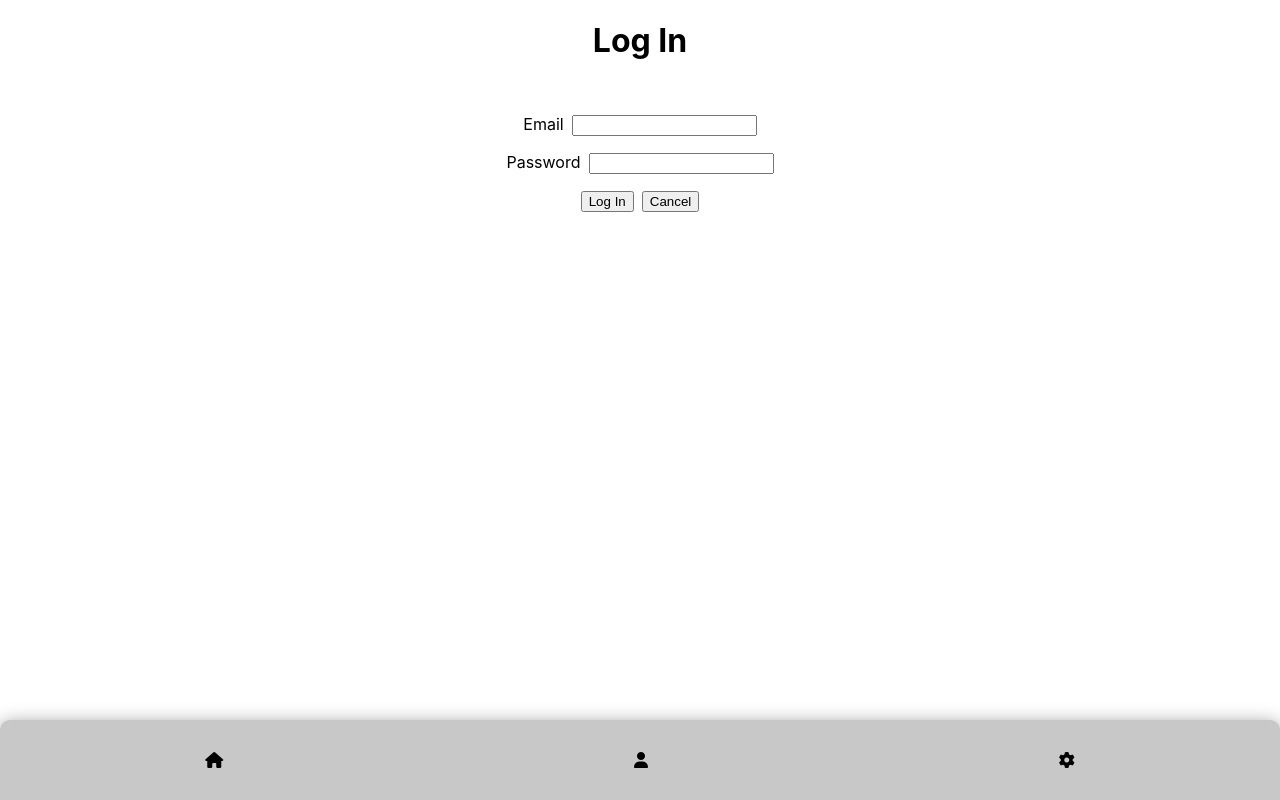
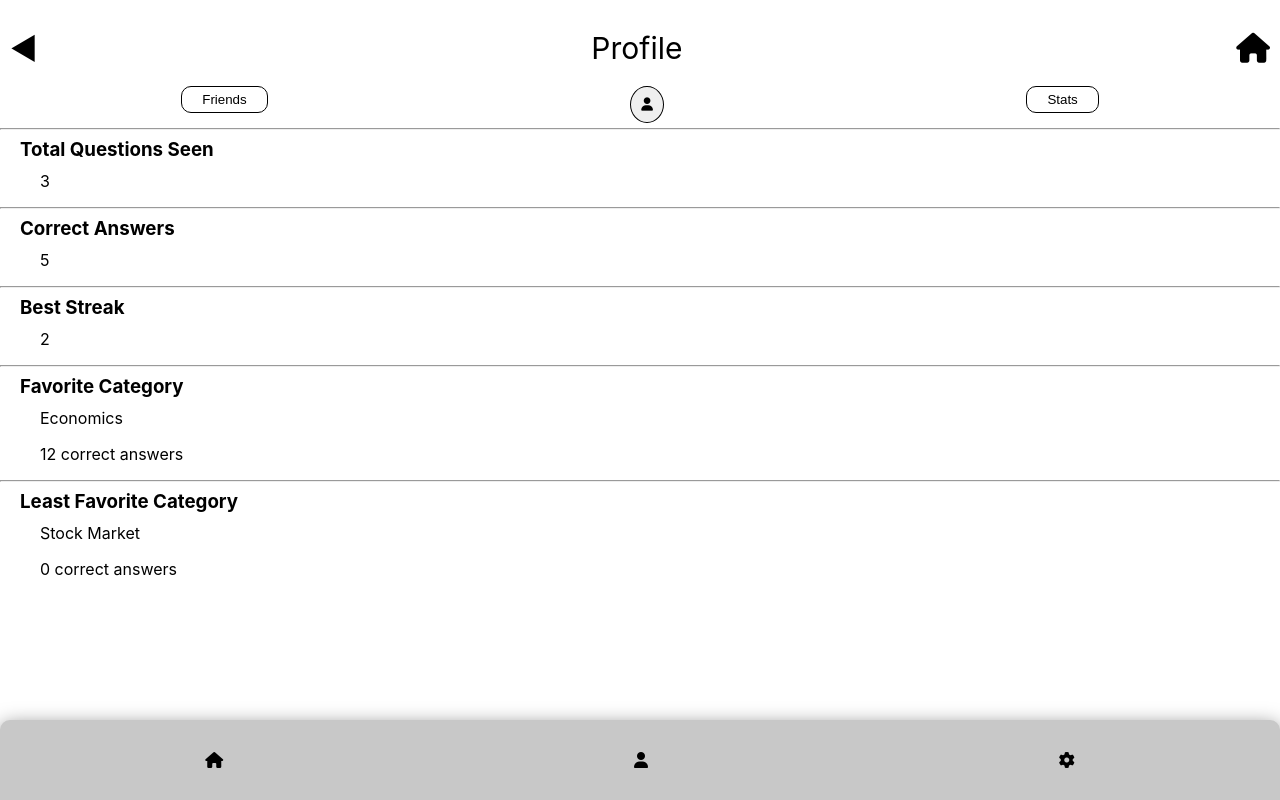
Before and after one commit to Cazier92/Money-Mania-Frontend, a React (Create React App) app: page /profile in a window 1280 px wide. Before the commit this address led to /login. Built offline with nearby package versions, Linux system fonts and the light colour scheme; no server answers.

Commit message:
built out friend list

```diff
--- a/src/App.jsx
+++ b/src/App.jsx
@@ -161,9 +161,9 @@ const App = () => {
         <Route
           path="/profile"
           element={
-            <ProtectedRoute user={user}>
+            // <ProtectedRoute user={user}>
               <Profile userProfile={userProfile}/>
-            </ProtectedRoute>
+            // </ProtectedRoute>
           }
         />
         <Route
--- a/src/components/FriendCard/FriendCard.jsx
+++ b/src/components/FriendCard/FriendCard.jsx
@@ -1,7 +1,57 @@
+import styles from './FriendCard.module.css'
 const FriendCard = () => {
   return (
     <main>
-      <h1>This is friend card component</h1>
+      <div className={styles.FriendCard}>
+        <div>
+          <img className={styles.pic} src="../guest.png" alt="pic" srcset=""/>
+        </div>
+        <div className={styles.friendDetails}>
+          <p>Friend</p>
+          <p>UK</p>
+          <p>32/180 <i id='bt-icon' className="fa-solid fa-medal"></i></p>
+        </div>
+      </div>
+      <div className={styles.FriendCard}>
+        <div>
+          <img className={styles.pic} src="../guest.png" alt="pic" srcset=""/>
+        </div>
+        <div className={styles.friendDetails}>
+          <p>Friend</p>
+          <p>United States</p>
+          <p>19/180 <i id='bt-icon' className="fa-solid fa-medal"></i></p>
+        </div>
+      </div>
+      <div className={styles.FriendCard}>
+        <div>
+          <img className={styles.pic} src="../guest.png" alt="pic" srcset=""/>
+        </div>
+        <div className={styles.friendDetails}>
+          <p>Friend</p>
+          <p>Mexico</p>
+          <p>3/180 <i id='bt-icon' className="fa-solid fa-medal"></i></p>
+        </div>
+      </div>
+      <div className={styles.FriendCard}>
+        <div>
+          <img className={styles.pic} src="../guest.png" alt="pic" srcset=""/>
+        </div>
+        <div className={styles.friendDetails}>
+          <p>Friend</p>
+          <p>India</p>
+          <p>89/180 <i id='bt-icon' className="fa-solid fa-medal"></i></p>
+        </div>
+      </div>
+      <div className={styles.FriendCard}>
+        <div>
+          <img className={styles.pic} src="../guest.png" alt="pic" srcset=""/>
+        </div>
+        <div className={styles.friendDetails}>
+          <p>Friend</p>
+          <p>Canada</p>
+          <p>23/180 <i id='bt-icon' className="fa-solid fa-medal"></i></p>
+        </div>
+      </div>
     </main>
   );
 }
--- /dev/null
+++ b/src/components/FriendCard/FriendCard.module.css
@@ -0,0 +1,20 @@
+.pic{
+  height: 70px;
+  width: 70px;
+  margin-right: 30px;
+  margin-left: 15px;
+}
+.FriendCard{
+  border: 1px solid black;
+  border-radius: 10px;
+  display: flex;
+  align-items: center;
+  margin-left: 20px;
+  margin-right: 20px;
+  margin-top: 5px;
+}
+
+.friendDetails{
+  font-size: 10px;
+  margin-right: 50px;
+}
--- a/src/pages/Profile/Profile.jsx
+++ b/src/pages/Profile/Profile.jsx
@@ -41,30 +41,32 @@ const Profile = () => {
       <FriendCard/>
       }
       {view === "stats" &&
-      <div>
-        <div>
+      <div >
+        <div className={styles.stats}>
           <h3>Total Questions Seen</h3>
           <p>3</p>
+        </div>
           <hr />
-        </div>
-        <div>
+        <div className={styles.stats}>
           <h3>Correct Answers</h3>
           <p>5</p>
+        </div>
           <hr />
-        </div>
-        <div>
+        <div className={styles.stats}>
           <h3>Best Streak</h3>
           <p>2</p>
+        </div>
           <hr />
-        </div>
-        <div>
+        <div className={styles.stats}>
           <h3>Favorite Category</h3>
           <p>Economics</p>
+          <p>12 correct answers </p>
+        </div>
           <hr />
-        </div>
-        <div>
+        <div className={styles.stats}>
           <h3>Least Favorite Category</h3>
           <p>Stock Market</p>
+          <p>0 correct answers</p>
         </div>
       </div>
 
--- a/src/pages/Profile/Profile.module.css
+++ b/src/pages/Profile/Profile.module.css
@@ -35,3 +35,15 @@
 .linkHeader:hover{
   background-color: gray;
 }
+
+.stats{
+  margin-left: 20px;
+}
+.stats>p{
+  margin-left: 20px;
+  margin-top: 0px;
+}
+h3{
+  margin-top: 0px;
+  margin-bottom: 10px;
+}
```
Also changed, not shown: public/Insurance.png (added), public/guest.png (added).
